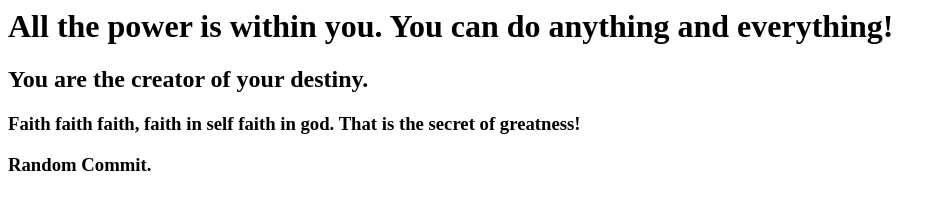
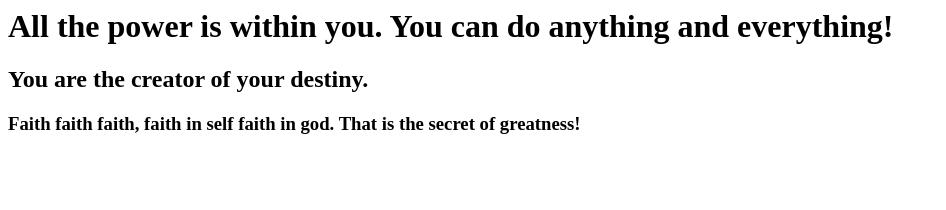
Before and after one commit to junh-ki/devops, a plain HTML site: page index.html in a window 1280 px wide. Shown: the whole page, without its empty margins (0-946 px from the left). Drawn offline with Linux system fonts and the light colour scheme.

Commit message:
Revert "random commit"
This reverts commit c6f3404d58d5a1b6e9bcb0610d5cf99e3e842b4f.

```diff
--- a/index.html
+++ b/index.html
@@ -3,6 +3,5 @@
 <h1>All the power is within you. You can do anything and everything!</h1>
 <h2>You are the creator of your destiny.</h2>
 <h3>Faith faith faith, faith in self faith in god. That is the secret of greatness!</h3>
-<h3>Random Commit.</h3>
 </body>
 </html>
```
